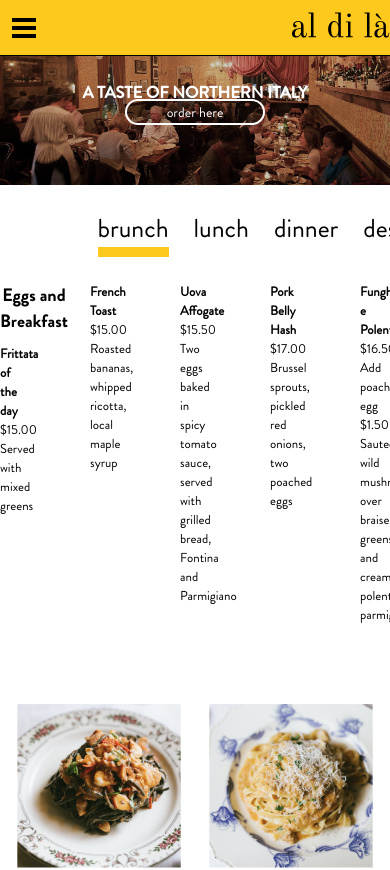
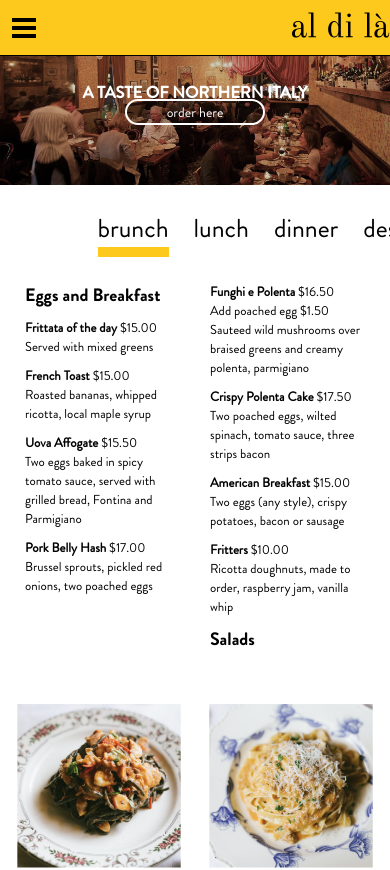
Before and after one commit to johnpmeyers20/ux-al-di-la, a React (Create React App) app: page / in a window 390 px wide. Shown: the top 870 px of the page. Built offline with nearby package versions, Linux system fonts and the light colour scheme.

Commit message:
menu column fix

```diff
--- a/src/components/Menu/Menu.css
+++ b/src/components/Menu/Menu.css
@@ -5,7 +5,6 @@
   justify-content: space-around;
   padding: 25px 25%;
 }
-
 .menu-container {
   margin: 0 auto;
   max-width: 1015px;
@@ -13,60 +12,49 @@
   column-count: 5;
   column-gap: 60px;
 }
-
 .menu-section-title {
   font-family: "Brandon Reg";
   font-size: 26px;
-  /* font-weight: bold;
-  font-stretch: normal;
-  font-style: normal;
-  line-height: normal;
-  letter-spacing: normal; */
   color: black;
   text-decoration: none;
   text-align: left;
   margin-right: 25px;
 }
-
 .selected {
   border-bottom: 10px solid #fec91d;
 }
-
 .dish-type{
   display: table-row-group;
   font-family: "Brandon Bold";
   font-size: 18px;
 }
-
 .menu-dish {
   font-family: 'Brandon Reg';
   font-size: 13px;
-  /* font-weight: normal;
-  font-stretch: normal;
-  font-style: normal; */
   line-height: normal;
   letter-spacing: normal;
-  /* color: black; */
-  /* text-decoration: none; */
   text-align: left;
   -webkit-column-break-inside: avoid;
   margin: 10px auto;
 }
-
-/* .menu-dish div {
-  font-size: 13px;
-} */
-
-/* .menu-section-title-dinner {
-  border-bottom: 11px solid #fec91d;
-} */
-
 .dessert {
   column-count: 2;
   column-width: 60px;
   max-width: 600px;
 }
-
 .menu-container {
   overflow: hidden;
 }
+@media only screen and (max-width: 550px) {
+  .menu-container {
+    margin: 0 25px;
+    max-width: 1015px;
+    height: 412px;
+    column-count: 2;
+    column-gap: 30px;
+  }
+  .selected {
+    border-bottom: 10px solid #fec91d;
+
+  }
+}
```
